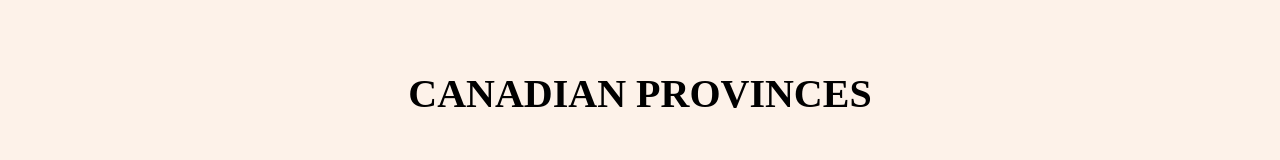
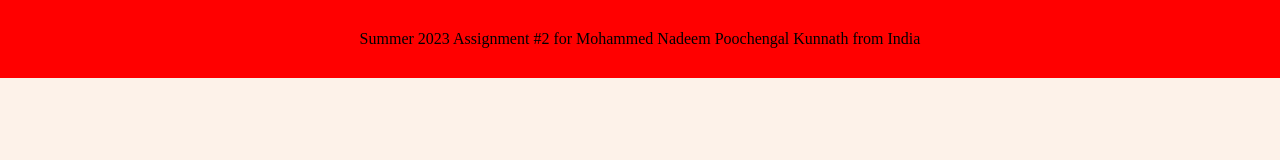
Before and after one commit to narayanananth26/provinces, a plain HTML site: page index.html in a window 1280 px wide. Shown: the top 160 px of the page. Drawn offline with Linux system fonts and the light colour scheme; grey boxes are pictures that could not be loaded.

Commit message:
add header and footer

```diff
--- a/css/mohammednadeem.css
+++ b/css/mohammednadeem.css
@@ -5,13 +5,21 @@
 }
 
 body {
-	padding: 20px;
 	display: flex;
 	flex-direction: column;
 	align-items: center;
 	justify-content: center;
 	gap: 50px;
 	background-color: #fdf2e9;
+}
+
+header,
+footer {
+	padding: 30px;
+	display: flex;
+	width: 100%;
+	justify-content: center;
+	background-color: red;
 }
 
 .title {
--- a/index.html
+++ b/index.html
@@ -8,8 +8,16 @@
 		<script defer src="js/poocheng.js"></script>
 	</head>
 	<body>
+		<header>
+			Summer 2023 Assignment #2 for Mohammed Nadeem Poochengal Kunnath
+			from India
+		</header>
 		<div class="container">
 			<div class="provinces">hello</div>
 		</div>
+		<footer>
+			My Login: poocheng / My ID: 991655643 / My Program: Software
+			Engineering Diploma
+		</footer>
 	</body>
 </html>
```
